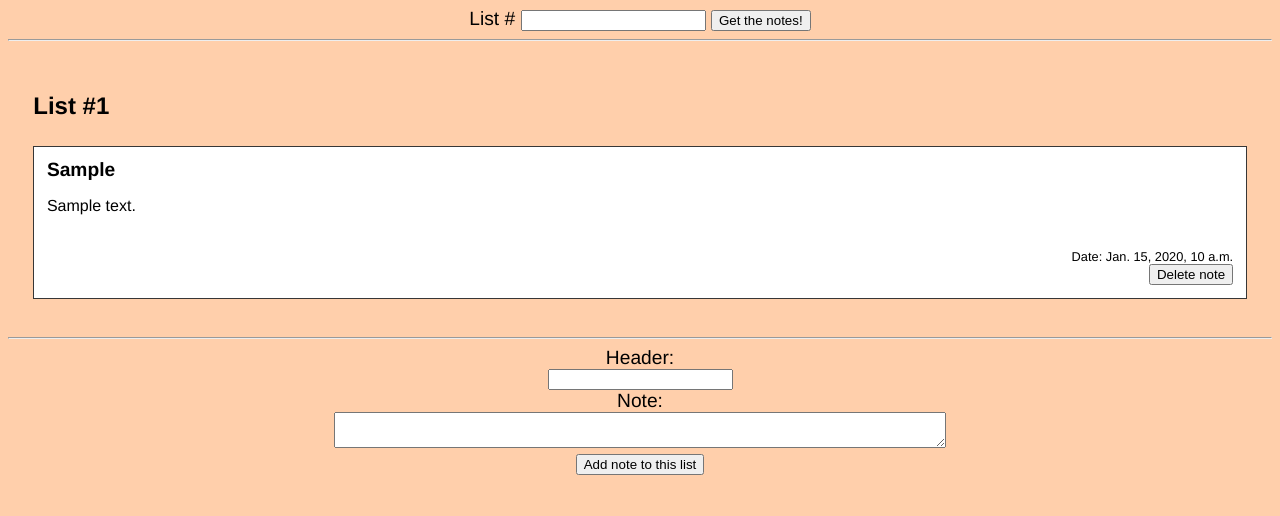
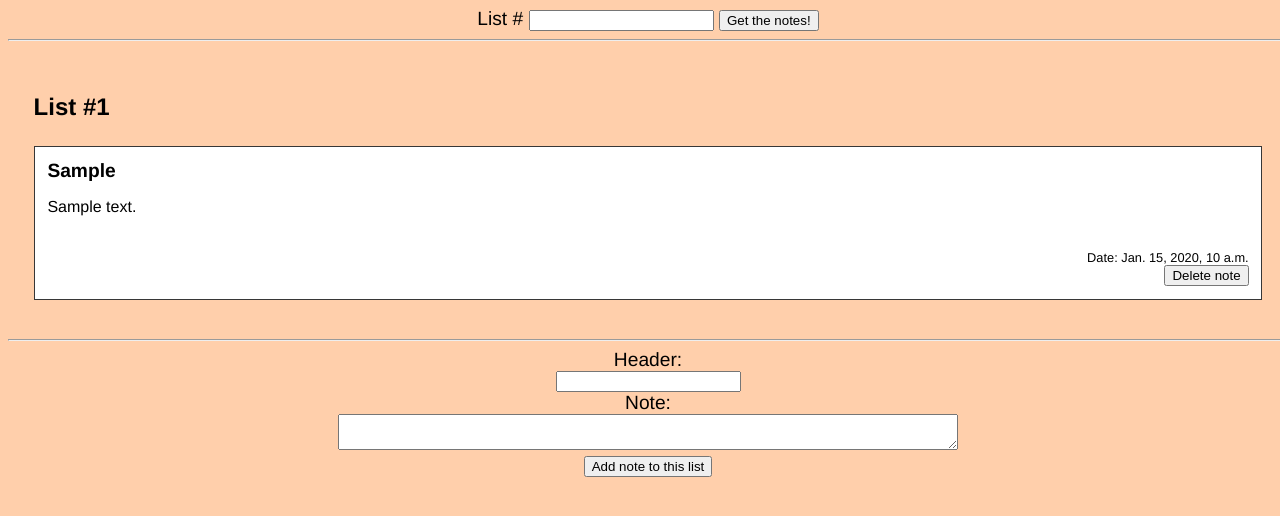
Before and after one commit to leskin-in/mipt-devtech, a Django app: template django/templates/queue.html in a window 1280 px wide. Shown: the top 516 px of the page. Run offline with Django 3.2, Linux system fonts and the light colour scheme; tables that the repository leaves empty hold one stand-in row (values such as "Sample post"); the template is opened without the code that fills it: values that come from a table or form of the project are taken from there, most other values are stand-ins (such as "Sample title", 1, 10 or a date in 2020).

Commit message:
HW2 (Django) ready and dockerized

```diff
--- a/django/listsi/settings.py
+++ b/django/listsi/settings.py
@@ -25,7 +25,7 @@ SECRET_KEY = '1lf**$=qlsij&9pf0oukr=8uvd-zp#dm+3rls!)2=34uwtyf$f'
 # SECURITY WARNING: don't run with debug turned on in production!
 DEBUG = True
 
-ALLOWED_HOSTS = []
+ALLOWED_HOSTS = ['*']
 
 
 # Application definition
--- a/django/templates/base.html
+++ b/django/templates/base.html
@@ -6,7 +6,7 @@
     <title>iToDo-592</title>
 </head>
 
-<body style="background-color: #ffcfab; font-family: Helvetica, serif;">
+<body style="background-color: #ffcfab; font-family: Helvetica, serif; width: 100%;">
 
     <div style="text-align: center; font-size: 120%">
         <form action="/list/" method="get">
```
Also changed, not shown: django/README.md (added), 2 other files.
